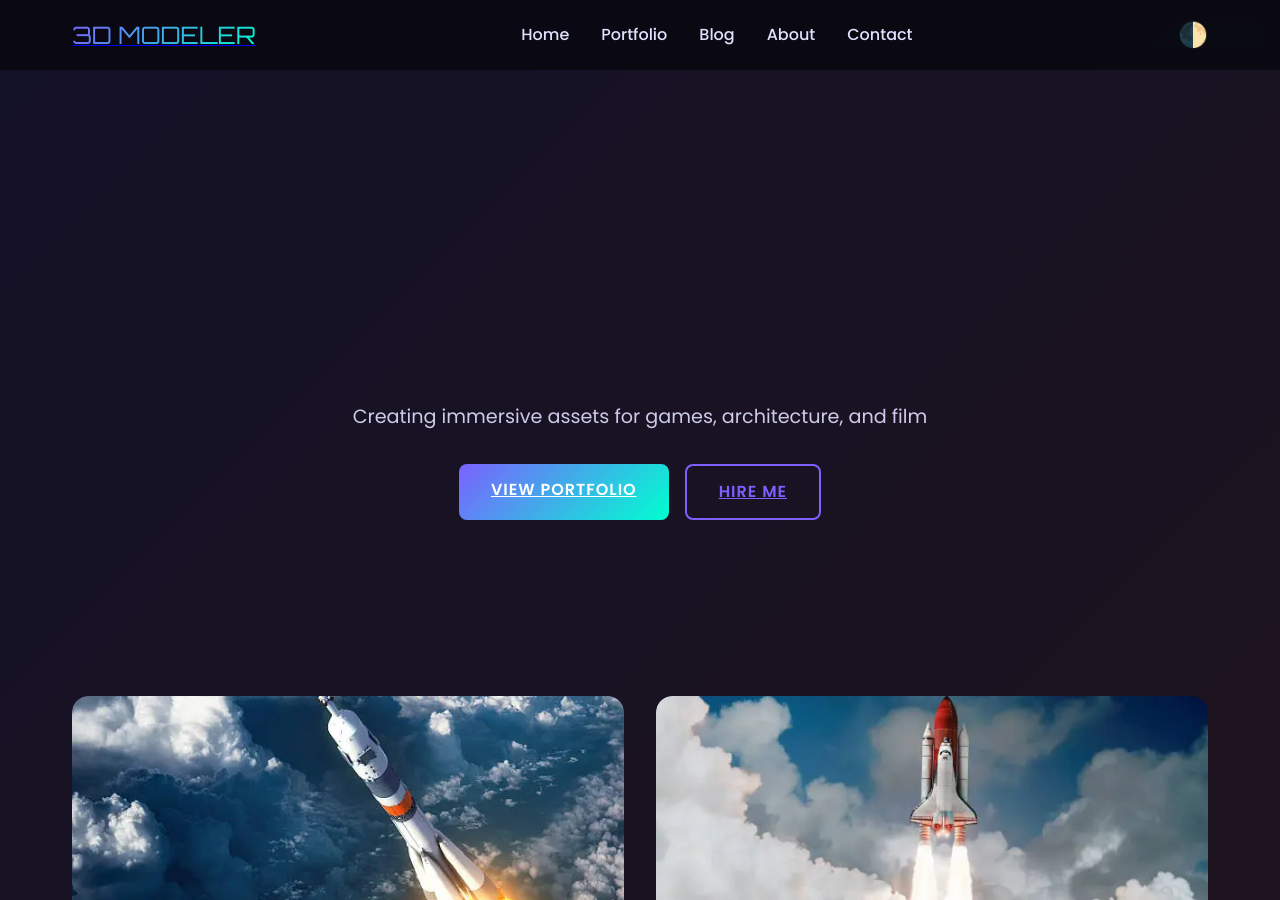
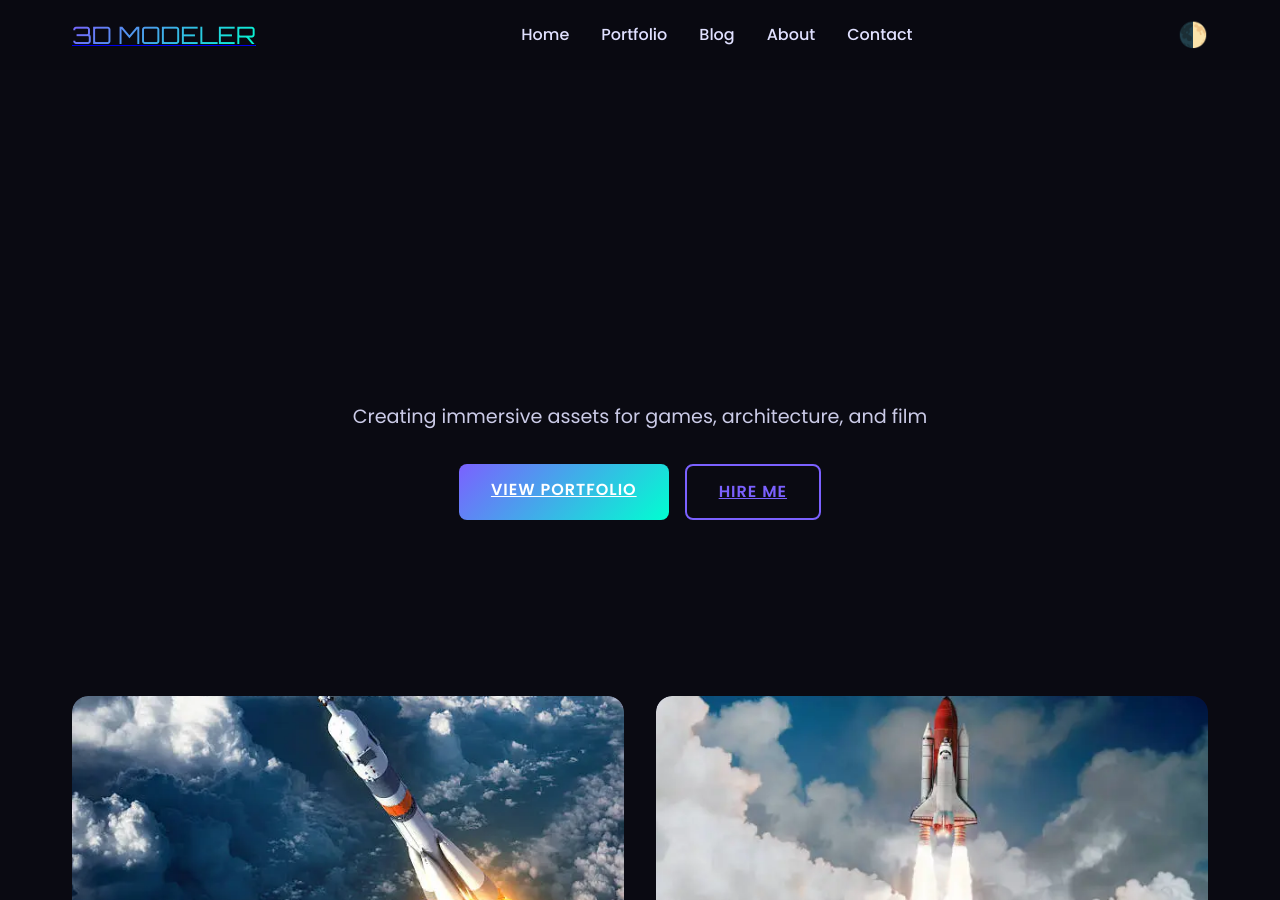
Before and after one commit to FaseehRizwan/portfolio, a Jekyll site: the page built from index.html, in a window 1280 px wide and 900 px high. Built offline with Jekyll 4.4.1, drawn with Linux system fonts in a browser that asks for light colours.

Commit message:
Update default.html

```diff
--- a/_layouts/default.html
+++ b/_layouts/default.html
@@ -4,7 +4,6 @@
   {% include head.html %}
 </head>
 <body data-theme="light">
-  <div class="animated-bg"></div>
   <!-- Navigation -->
   {% include navigation.html %}
 
```
